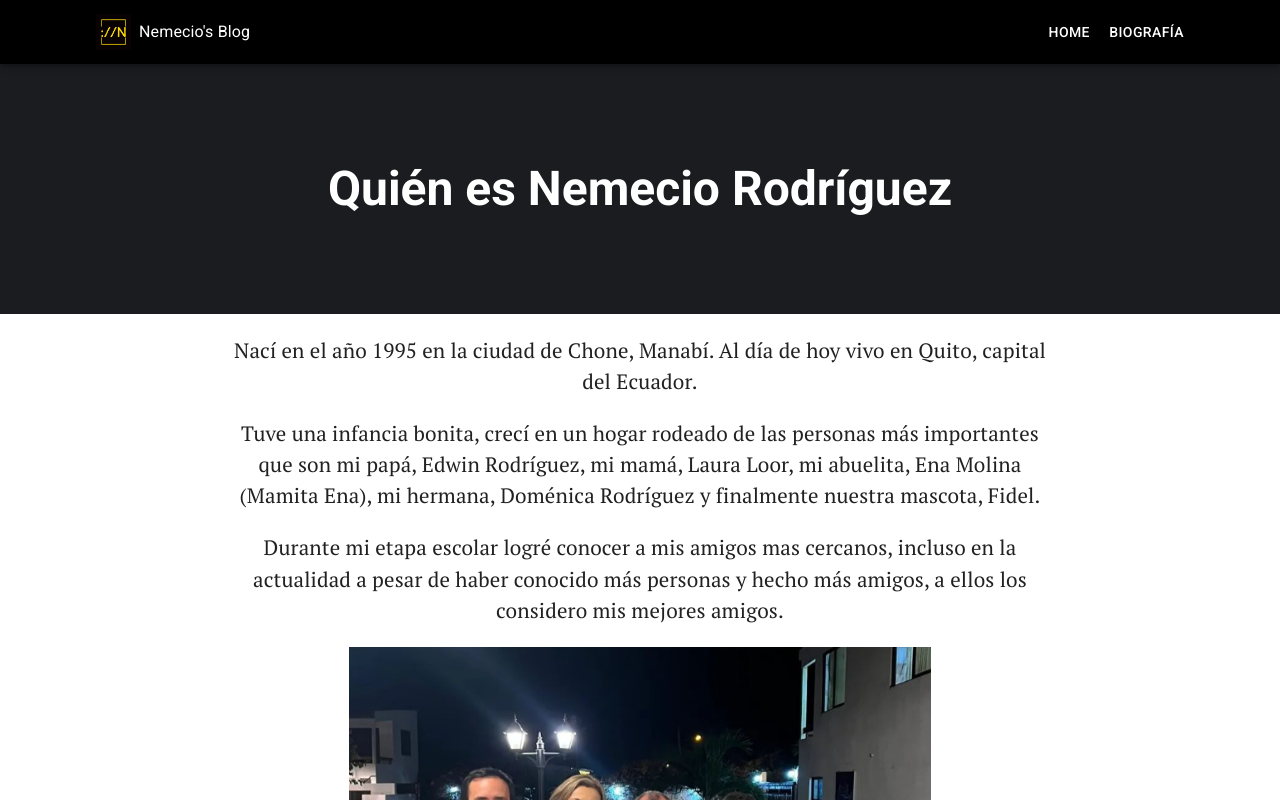
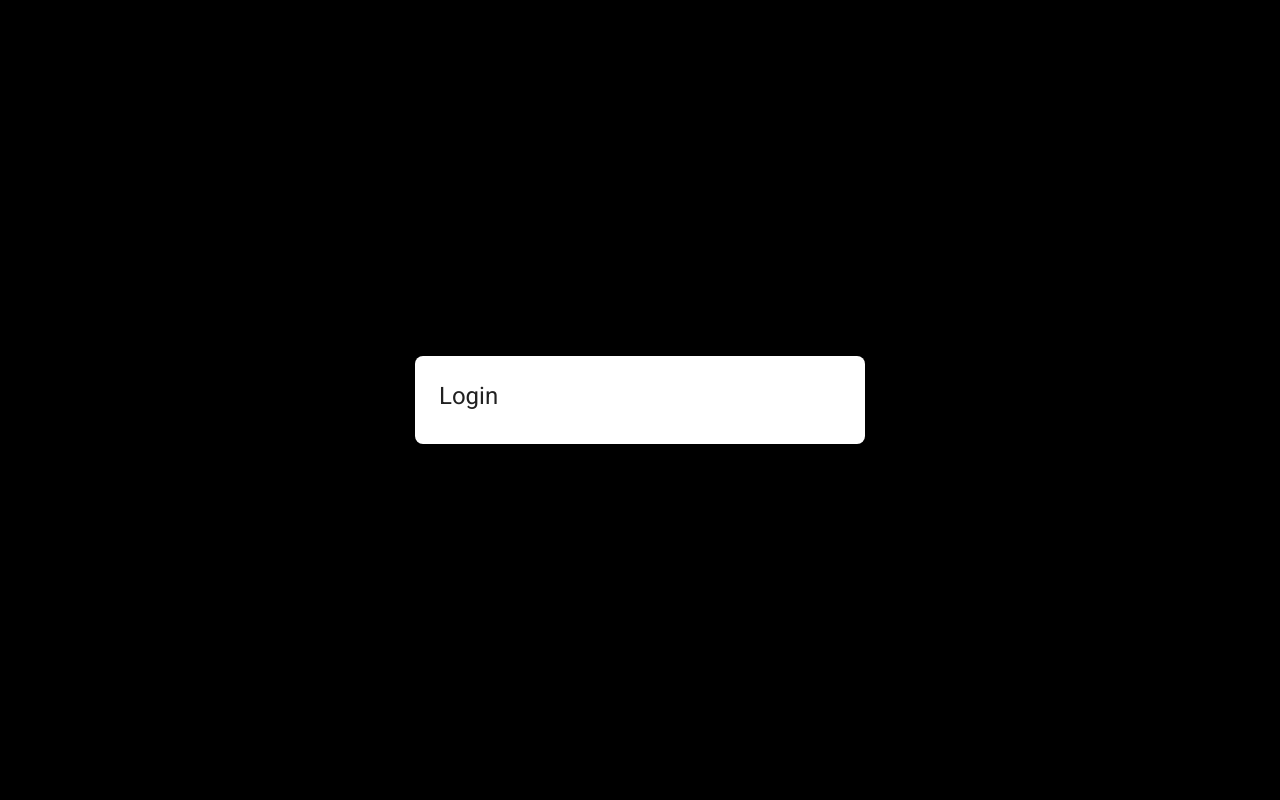
Before and after one commit to jner0/PersonalBlog, a React (Vite) app: page /auth/login in a window 1280 px wide. Before the commit this address led to /jose-nemecio-rodriguez. Shown: the top 800 px of the page. Built offline with nearby package versions, Linux system fonts and the light colour scheme.

Commit message:
New login page

```diff
--- /dev/null
+++ b/src/auth/index.js
@@ -0,0 +1,2 @@
+export * from "./pages";
+export * from "./routes";
--- /dev/null
+++ b/src/auth/pages/LoginPage.jsx
@@ -0,0 +1,30 @@
+import { Grid, Typography } from "@mui/material";
+
+export const LoginPage = () => {
+  return (
+    <Grid
+      container
+      spacing={0}
+      direction="column"
+      alignItems="center"
+      justifyContent="center"
+      sx={{ minHeight: "100vh", backgroundColor: "primary.main", padding: 4 }}
+    >
+      <Grid
+        item
+        className="box-shadow"
+        xs={3}
+        sx={{
+          backgroundColor: "white",
+          padding: 3,
+          borderRadius: 2,
+          width: { sm: 450 },
+        }}
+      >
+        <Typography variant="h5" sx={{ mb: 1 }}>
+          Login
+        </Typography>
+      </Grid>
+    </Grid>
+  );
+};
--- /dev/null
+++ b/src/auth/pages/index.js
@@ -0,0 +1 @@
+export * from "./LoginPage";
--- /dev/null
+++ b/src/auth/routes/AuthRoutes.jsx
@@ -0,0 +1,11 @@
+import { Navigate, Route, Routes } from "react-router-dom";
+import { LoginPage } from "../pages";
+
+export const AuthRoutes = () => {
+  return (
+    <Routes>
+      <Route path="login" element={<LoginPage />} />
+      <Route path="/*" element={<Navigate to="/auth/login" />} />
+    </Routes>
+  );
+};
--- a/src/blog/components/Navbar.jsx
+++ b/src/blog/components/Navbar.jsx
@@ -24,6 +24,10 @@ const navLinks = [
   {
     title: "BIOGRAFÍA",
     path: "/jose-nemecio-rodriguez",
+  },
+  {
+    title: "LOGIN",
+    path: "",
   },
 ];
 
--- a/src/router/AppRouter.jsx
+++ b/src/router/AppRouter.jsx
@@ -1,10 +1,12 @@
 import { Route, Routes } from "react-router-dom";
 import { BlogRoutes } from "../blog/routes/BlogRoutes";
+import { AuthRoutes } from "../auth/routes/AuthRoutes";
 
 export const AppRouter = () => {
   return (
     <Routes>
       <Route path="/*" element={<BlogRoutes />} />
+      <Route path="/auth/*" element={<AuthRoutes />} />
     </Routes>
   );
 };
```
